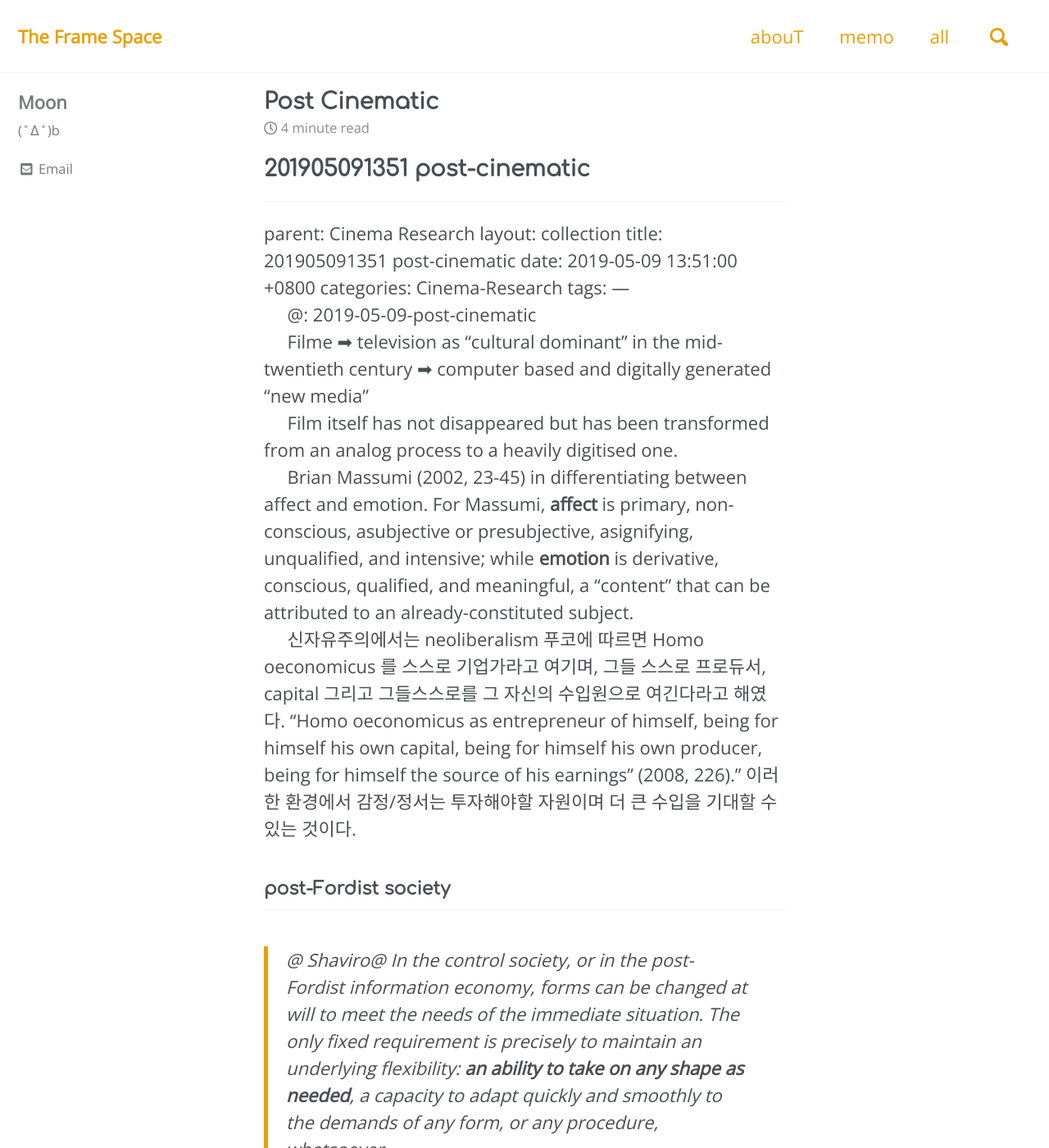
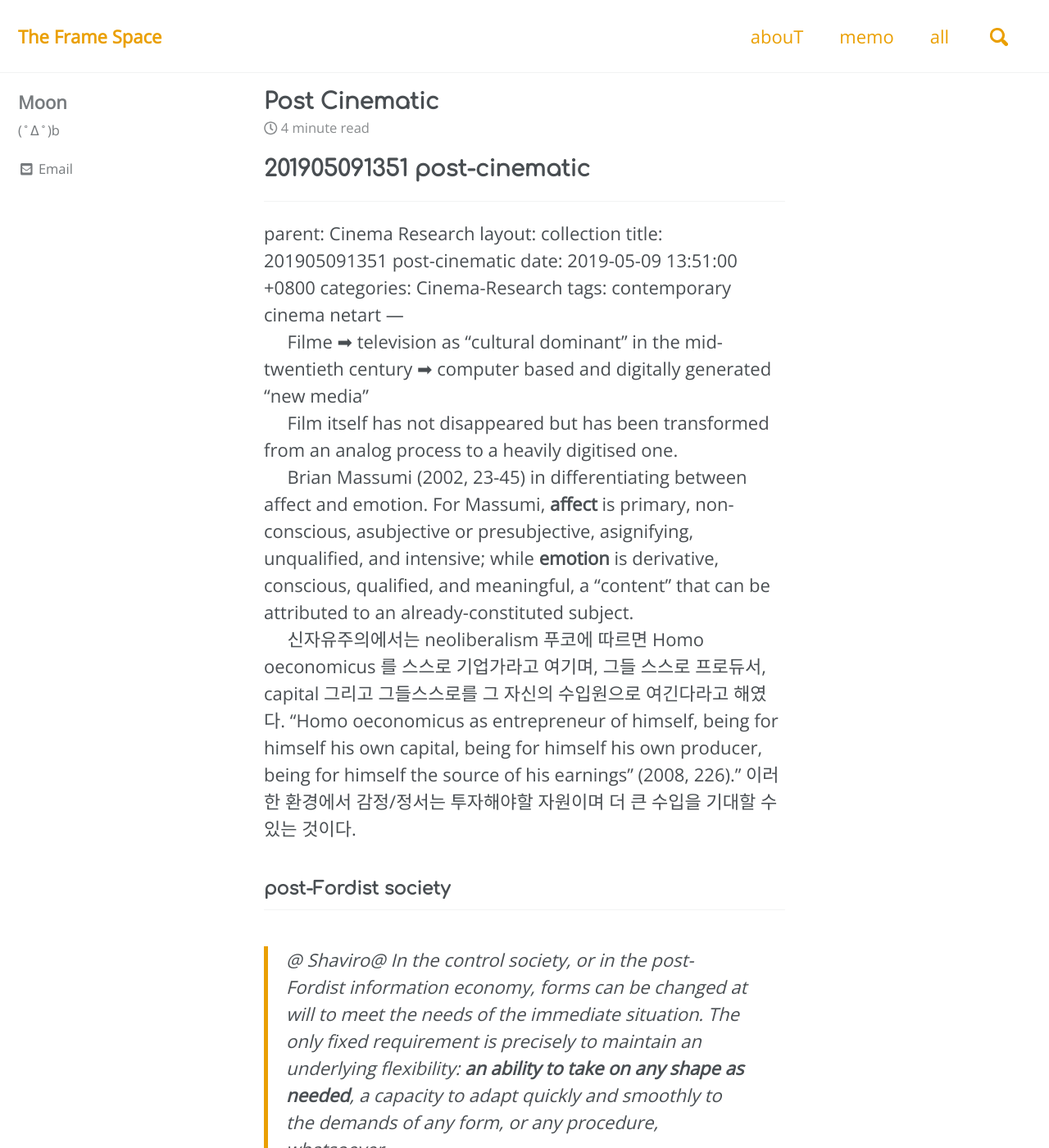
Before and after one commit to theframespace/theframespaces, a Jekyll site: the page built from _posts/2019-05-09-post-cinematic.md, in a window 1280 px wide and 1400 px high. Shown: the whole window at 82% size. Built offline with Jekyll 4.4.1, drawn with Linux system fonts in a browser that asks for light colours; cached includes are drawn as plain includes; nearby versions of some CDN libraries; some web fonts are replaced; some of the changed text lies outside the part shown.

Commit message:
_posts/2019-05-09-post-cinematic.md updated from https://stackedit.io/

```diff
--- a/_posts/2019-05-09-post-cinematic.md
+++ b/_posts/2019-05-09-post-cinematic.md
@@ -5,10 +5,8 @@ layout: collection
 title:  201905091351 post-cinematic
 date: 2019-05-09 13:51:00 +0800
 categories: Cinema-Research
-tags:
+tags: contemporary cinema netart
 ---
-
-@: 2019-05-09-post-cinematic
 
 Filme ➡︎ television as “cultural dominant” in the mid-twentieth century ➡︎ computer based and digitally generated “new media”
 
```
Also changed, not shown: other parts of _posts/2019-05-09-post-cinematic.md (+3 -2 lines).
